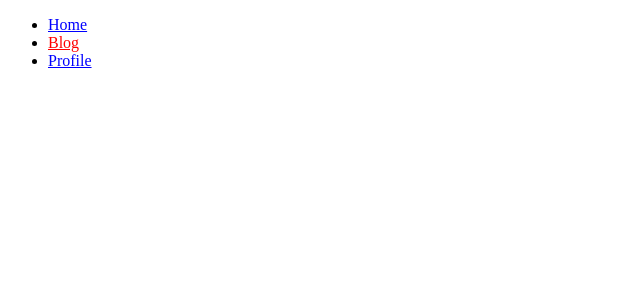
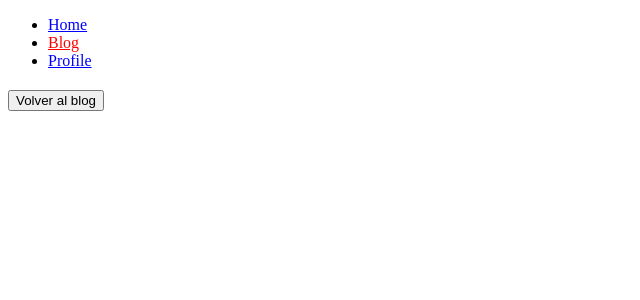
Before and after one commit to CarlosArgelio/react-router-dom, a React (Vite) app: page /#/blog/1 in a window 1280 px wide. Shown: the top 300 px of the page, without its empty margins (0-640 px from the left). Built offline with nearby package versions, Linux system fonts and the light colour scheme.

Commit message:
feat: add useNavigate

```diff
--- a/src/BlogPost.tsx
+++ b/src/BlogPost.tsx
@@ -1,14 +1,20 @@
-import { useParams } from "react-router-dom";
+import { useNavigate, useParams } from "react-router-dom";
 import { blogdata } from "./blogdata";
 
 export const BlogPost = () => {
+  const navigate = useNavigate();
   const { slug } = useParams();
 
   const blogPost = blogdata.find((post) => post.slug === slug);
 
+  const returnToBlog = () => {
+    navigate("/blog");
+  };
+
   return (
     <>
       <h2>{blogPost?.title}</h2>
+      <button onClick={returnToBlog}>Volver al blog</button>
       <p>{blogPost?.author}</p>
       <p>{blogPost?.content}</p>
     </>
--- a/src/HomePage.tsx
+++ b/src/HomePage.tsx
@@ -1,5 +1,3 @@
-import React from "react";
-
 export const HomePage = () => {
   return <h1>HomePage</h1>;
 };
--- a/src/Menu.tsx
+++ b/src/Menu.tsx
@@ -12,7 +12,7 @@ export const Menu = () => {
         {routes.map((route, index) => (
           <li key={index}>
             <NavLink
-              to={route.text}
+              to={route.to}
               style={({ isActive }) => ({ color: isActive ? "red" : "blue" })}
             >
               {route.text}
--- a/src/ProfilePage.tsx
+++ b/src/ProfilePage.tsx
@@ -1,5 +1,3 @@
-import React from "react";
-
 export const ProfilePage = () => {
   return <div>ProfilePage</div>;
 };
```
